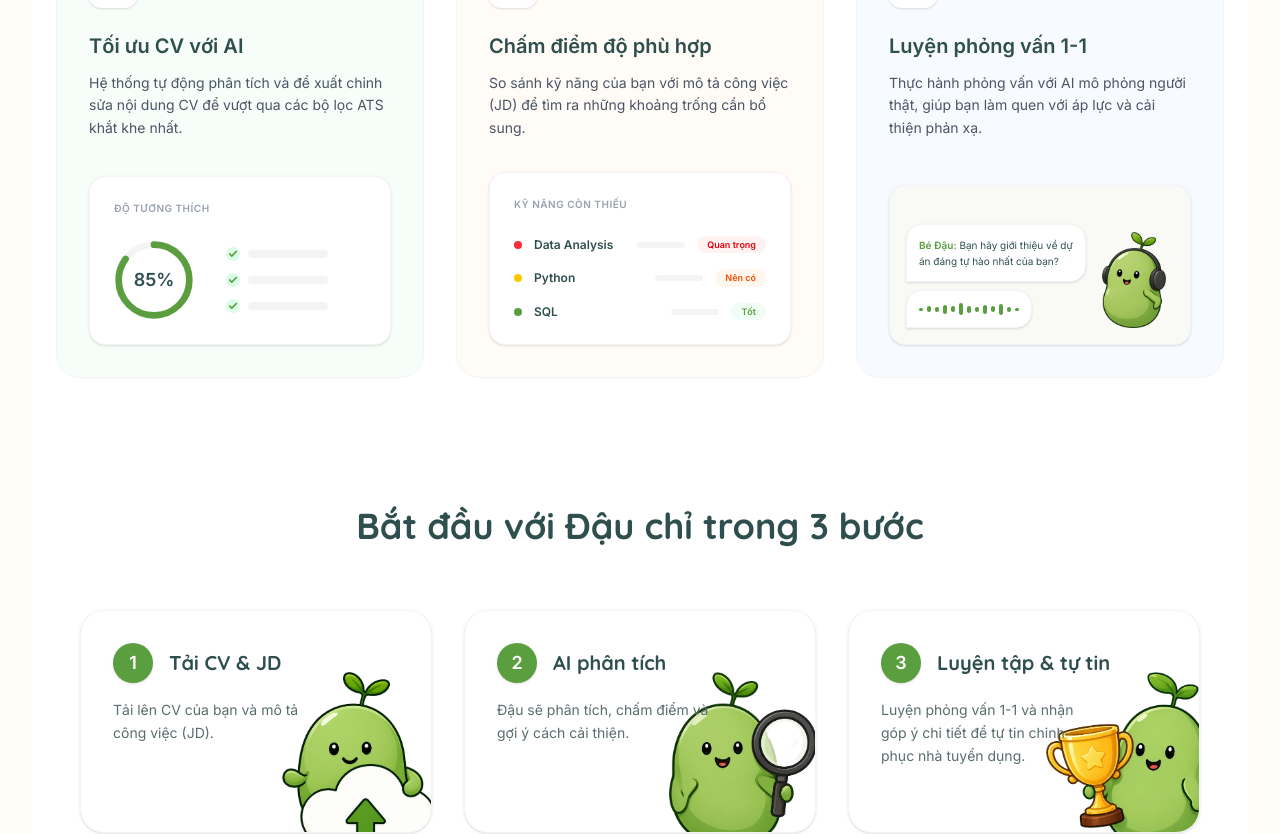
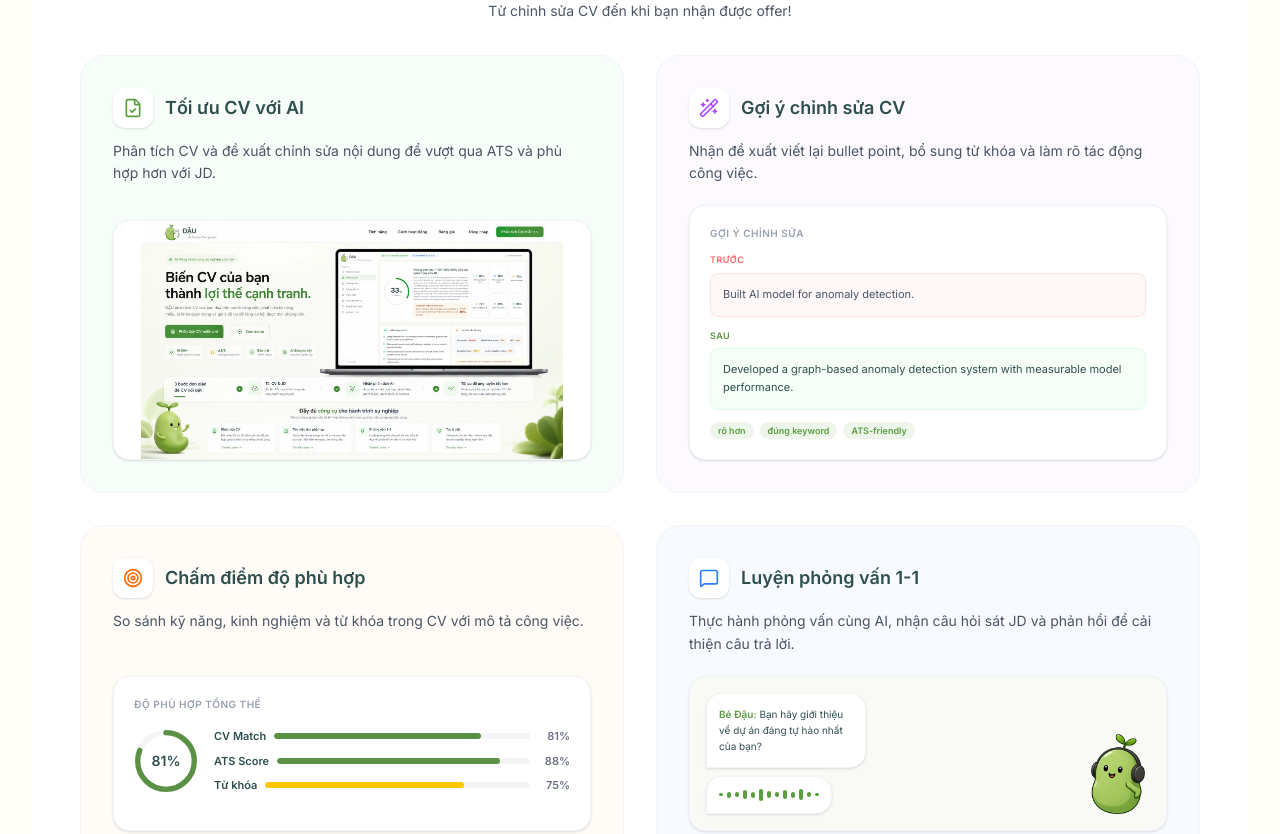
Before and after one commit to zamminhduy123/daucv, a Next.js app in the folder cv-fit-app/frontend/: page / in a window 1280 px wide. Shown: the part 2525-3359 px from the top of the page. Built offline with nearby package versions, Linux system fonts and the light colour scheme.

Commit message:
Fix: minor landing page issues

```diff
--- a/cv-fit-app/frontend/src/app/page.tsx
+++ b/cv-fit-app/frontend/src/app/page.tsx
@@ -6,6 +6,7 @@ import HowItWorksSection from "@/components/landing/HowItWorksSection";
 import CallToAction from "@/components/landing/CallToAction";
 import Footer from "@/components/landing/Footer";
 import { FAQSection } from "@/components/landing/FAQSection";
+import TrustSection from "@/components/landing/TrustSection";
 
 /**
  * Landing page — Server Component.
@@ -16,7 +17,8 @@ export default function LandingPage() {
   <main className="min-h-screen bg-(--bg) text-[#2F4F4F]">
       <LandingNavbar />
       <HeroSection />
-      <div className="bg-white mx-auto max-w-[95%] rounded-3xl -mt-12 z-100 relative p-0">
+      <TrustSection />
+      <div className="bg-white mx-auto max-w-[95%] rounded-3xl mt-0 z-100 relative p-0">
         <WhySection />
         <FeaturesSection />
         {/* <MockupSection /> */}
--- a/cv-fit-app/frontend/src/components/landing/FeaturesSection.tsx
+++ b/cv-fit-app/frontend/src/components/landing/FeaturesSection.tsx
@@ -1,32 +1,70 @@
-import React from 'react';
-import { FileCheck, Target, MessageSquare, Check } from 'lucide-react';
+import { FileCheck, Target, Wand2, MessageSquare } from 'lucide-react';
 import Image from 'next/image';
 
-export default function FeaturesSection() {
+/* ------------------------------------------------------------------ */
+/*  FeatureCard — reusable card component                             */
+/* ------------------------------------------------------------------ */
+
+interface FeatureCardProps {
+  icon: React.ReactNode;
+  title: string;
+  description: string;
+  visual: React.ReactNode;
+  bg: string;
+}
+
+function FeatureCard({ icon, title, description, visual, bg }: FeatureCardProps) {
   return (
-    <section id="tính-năng" className="max-w-7xl mx-auto px-6 py-12">
-      <div className="flex flex-col items-center justify-center mb-4">
-        <h2 className='font-heading font-bold text-[#2F4F4F] text-3xl md:text-4xl mb-4'>Đậu đồng hành với bạn mọi lúc</h2>
-        <p className='text-sm text-gray-600 leading-relaxed'>Từ chỉnh sửa CV đến khi bạn nhận được offer!</p>
+    <div className={`${bg} rounded-3xl p-6 sm:p-8 border border-gray-100 flex flex-col min-h-[280px] sm:min-h-[300px]`}>
+      {/* Header: icon + title */}
+      <div className="flex items-center gap-3 mb-3">
+        <div className="bg-white rounded-xl shadow-sm p-2 w-10 h-10 flex items-center justify-center flex-shrink-0">
+          {icon}
         </div>
-      <div className="grid grid-cols-1 lg:grid-cols-3 gap-8 items-stretch">
+        <h3 className="text-base sm:text-lg font-bold text-[#2F4F4F]">{title}</h3>
+      </div>
 
-        {/* Card 1: Tối ưu CV với AI */}
-        <div className="bg-green-50/50 rounded-3xl p-8 border border-gray-100 flex flex-col h-full">
-          <div className="bg-white rounded-xl shadow-sm p-2 w-12 h-12 flex items-center justify-center mb-6">
-            <FileCheck className="text-(--primary)" size={24} />
+      {/* Description */}
+      <p className="text-xs sm:text-sm text-gray-600 leading-relaxed mb-5">{description}</p>
+
+      {/* Visual — pushed to bottom */}
+      <div className="mt-auto">{visual}</div>
     </div>
-          <h3 className="text-xl font-bold text-[#2F4F4F] mb-3">Tối ưu CV với AI</h3>
-          <p className="text-sm text-gray-600 leading-relaxed mb-8">
-            Hệ thống tự động phân tích và đề xuất chỉnh sửa nội dung CV để vượt qua các bộ lọc ATS khắt khe nhất.
-          </p>
+  );
+}
 
-          {/* Inner Mockup 1 */}
-          <div className="mt-auto bg-white rounded-2xl p-6 shadow-sm border border-gray-100">
-            <p className="text-[10px] uppercase font-bold text-gray-400 mb-6 tracking-wider">Độ tương thích</p>
-            <div className="flex items-center gap-8">
-              {/* Circular Progress */}
-              <div className="relative w-20 h-20 flex-shrink-0">
+/* ------------------------------------------------------------------ */
+/*  Per-card visuals                                                  */
+/* ------------------------------------------------------------------ */
+
+function Card1Visual() {
+  return (
+    <div className="relative w-full rounded-2xl overflow-hidden shadow-sm border border-gray-100 bg-white">
+      <div className="relative w-full" style={{ paddingTop: '50%' }}>
+        <Image
+          src="/main.webp"
+          alt="CV Helper AI product preview — tối ưu CV"
+          fill
+          className="object-contain"
+          priority
+        />
+      </div>
+    </div>
+  );
+}
+
+function Card2Visual() {
+  const scores = [
+    { label: 'CV Match', value: 81, color: 'bg-[#5B9144]' },
+    { label: 'ATS Score', value: 88, color: 'bg-[#5B9144]' },
+    { label: 'Từ khóa', value: 75, color: 'bg-yellow-400' },
+  ];
+
+  return (
+    <div className="bg-white rounded-2xl p-5 shadow-sm border border-gray-100">
+      <p className="text-[10px] uppercase font-bold text-gray-400 mb-4 tracking-wider">Độ phù hợp tổng thể</p>
+      <div className="flex items-center gap-4 mb-4">
+        <div className="relative w-16 h-16 flex-shrink-0">
           <svg className="w-full h-full" viewBox="0 0 36 36">
             <path
               className="stroke-gray-100"
@@ -35,129 +73,173 @@ export default function FeaturesSection() {
               d="M18 2.0845 a 15.9155 15.9155 0 0 1 0 31.831 a 15.9155 15.9155 0 0 1 0 -31.831"
             />
             <path
-                    className="stroke-[var(--primary)]"
+              className="stroke-[#5B9144]"
               strokeWidth="3"
-                    strokeDasharray="85, 100"
+              strokeDasharray="81, 100"
               strokeLinecap="round"
               fill="none"
               d="M18 2.0845 a 15.9155 15.9155 0 0 1 0 31.831 a 15.9155 15.9155 0 0 1 0 -31.831"
             />
           </svg>
           <div className="absolute inset-0 flex items-center justify-center">
-                  <span className="text-lg font-bold text-[#2F4F4F]">85%</span>
+            <span className="text-sm font-bold text-[#2F4F4F]">81%</span>
           </div>
         </div>
-
-              {/* Checklist */}
-              <div className="flex flex-col gap-3 flex-1">
-                {[1, 2, 3].map((i) => (
-                  <div key={i} className="flex items-center gap-2">
-                    <div className="bg-green-100 rounded-full p-0.5">
-                      <Check size={10} className="text-(--primary)" strokeWidth={4} />
+        <div className="flex flex-col gap-2 flex-1">
+          {scores.map((s) => (
+            <div key={s.label} className="flex items-center justify-between gap-2">
+              <span className="text-[11px] font-semibold text-[#2F4F4F] whitespace-nowrap">{s.label}</span>
+              <div className="flex-1 h-1.5 bg-gray-100 rounded-full overflow-hidden">
+                <div
+                  className={`h-full rounded-full ${s.color}`}
+                  style={{ width: `${s.value}%` }}
+                />
               </div>
-                    <div className="bg-gray-100 rounded-full h-2 w-full max-w-[80px]"></div>
+              <span className="text-[11px] font-bold text-gray-500 w-8 text-right">{s.value}%</span>
             </div>
           ))}
         </div>
       </div>
     </div>
+  );
+}
+
+function Card3Visual() {
+  return (
+    <div className="bg-white rounded-2xl p-5 shadow-sm border border-gray-100">
+      <p className="text-[10px] uppercase font-bold text-gray-400 mb-3 tracking-wider">Gợi ý chỉnh sửa</p>
+
+      {/* Before */}
+      <div className="mb-3">
+        <div className="flex items-center gap-2 mb-1.5">
+          <span className="text-[9px] uppercase font-bold text-red-400 tracking-wider">Trước</span>
         </div>
-
-        {/* Card 2: Chấm điểm độ phù hợp */}
-        <div className="bg-orange-50/50 rounded-3xl p-8 border border-gray-100 flex flex-col h-full">
-          <div className="bg-white rounded-xl shadow-sm p-2 w-12 h-12 flex items-center justify-center mb-6">
-            <Target className="text-orange-500" size={24} />
-          </div>
-          <h3 className="text-xl font-bold text-[#2F4F4F] mb-3">Chấm điểm độ phù hợp</h3>
-          <p className="text-sm text-gray-600 leading-relaxed mb-8">
-            So sánh kỹ năng của bạn với mô tả công việc (JD) để tìm ra những khoảng trống cần bổ sung.
+        <div className="bg-red-50/60 rounded-lg p-3 border border-red-100">
+          <p className="text-[11px] text-gray-600 leading-relaxed">
+            Built AI model for anomaly detection.
           </p>
-
-          {/* Inner Mockup 2 */}
-          <div className="mt-auto bg-white rounded-2xl p-6 shadow-sm border border-gray-100">
-            <p className="text-[10px] uppercase font-bold text-gray-400 mb-6 tracking-wider">Kỹ năng còn thiếu</p>
-            <div className="flex flex-col gap-4">
-              {/* Skill Item 1 */}
-              <div className="flex items-center justify-between">
-                <div className="flex items-center gap-3">
-                  <div className="w-2 h-2 rounded-full bg-red-500"></div>
-                  <span className="text-xs font-semibold text-[#2F4F4F]">Data Analysis</span>
-                </div>
-                <div className="flex items-center gap-3">
-                  <div className="bg-gray-100 rounded-full h-1.5 w-12"></div>
-                  <span className="bg-red-50 text-red-600 px-2.5 py-0.5 rounded-full text-[9px] font-bold">Quan trọng</span>
-                </div>
-              </div>
-              {/* Skill Item 2 */}
-              <div className="flex items-center justify-between">
-                <div className="flex items-center gap-3">
-                  <div className="w-2 h-2 rounded-full bg-yellow-400"></div>
-                  <span className="text-xs font-semibold text-[#2F4F4F]">Python</span>
-                </div>
-                <div className="flex items-center gap-3">
-                  <div className="bg-gray-100 rounded-full h-1.5 w-12"></div>
-                  <span className="bg-orange-50 text-orange-600 px-2.5 py-0.5 rounded-full text-[9px] font-bold">Nên có</span>
-                </div>
-              </div>
-              {/* Skill Item 3 */}
-              <div className="flex items-center justify-between">
-                <div className="flex items-center gap-3">
-                  <div className="w-2 h-2 rounded-full bg-(--primary)"></div>
-                  <span className="text-xs font-semibold text-[#2F4F4F]">SQL</span>
-                </div>
-                <div className="flex items-center gap-3">
-                  <div className="bg-gray-100 rounded-full h-1.5 w-12"></div>
-                  <span className="bg-green-50 text-(--primary) px-2.5 py-0.5 rounded-full text-[9px] font-bold">Tốt</span>
-                </div>
-              </div>
-            </div>
         </div>
       </div>
 
-        {/* Card 3: Luyện phỏng vấn 1-1 */}
-        <div className="bg-blue-50/50 rounded-3xl p-8 border border-gray-100 flex flex-col h-full">
-          <div className="bg-white rounded-xl shadow-sm p-2 w-12 h-12 flex items-center justify-center mb-6">
-            <MessageSquare className="text-blue-500" size={24} />
+      {/* After */}
+      <div className="mb-3">
+        <div className="flex items-center gap-2 mb-1.5">
+          <span className="text-[9px] uppercase font-bold text-[#5B9144] tracking-wider">Sau</span>
         </div>
-          <h3 className="text-xl font-bold text-[#2F4F4F] mb-3">Luyện phỏng vấn 1-1</h3>
-          <p className="text-sm text-gray-600 leading-relaxed mb-8">
-            Thực hành phỏng vấn với AI mô phỏng người thật, giúp bạn làm quen với áp lực và cải thiện phản xạ.
+        <div className="bg-green-50/60 rounded-lg p-3 border border-green-100">
+          <p className="text-[11px] text-[#2F4F4F] leading-relaxed">
+            Developed a graph-based anomaly detection system with measurable model performance.
           </p>
+        </div>
+      </div>
 
-          {/* Inner Mockup 3 */}
-          <div className="mt-auto bg-[#F9FAF6] rounded-2xl p-4 shadow-sm border border-gray-100 relative min-h-[160px] flex items-end justify-between overflow-hidden">
+      {/* Tags */}
+      <div className="flex flex-wrap gap-1.5">
+        {['rõ hơn', 'đúng keyword', 'ATS-friendly'].map((tag) => (
+          <span
+            key={tag}
+            className="text-[9px] font-semibold bg-[var(--primary)]/10 text-[var(--primary)] px-2 py-0.5 rounded-full"
+          >
+            {tag}
+          </span>
+        ))}
+      </div>
+    </div>
+  );
+}
+
+function Card4Visual() {
+  return (
+    <div className="bg-[#F9FAF6] rounded-2xl p-4 shadow-sm border border-gray-100 relative min-h-[140px] flex items-end justify-between overflow-hidden">
       <div className="flex flex-col gap-2 flex-1 z-10">
         {/* Chat Bubble 1: Text */}
-              <div className="p-3 bg-white border border-gray-100 rounded-2xl rounded-bl-none shadow-sm max-w-[180px]">
+        <div className="p-3 bg-white border border-gray-100 rounded-2xl rounded-bl-none shadow-sm max-w-[160px]">
           <p className="text-[10px] text-[#2F4F4F] leading-relaxed">
-                  <span className="font-bold text-(--primary)">Bé Đậu:</span> Bạn hãy giới thiệu về dự án đáng tự hào nhất của bạn?
+            <span className="font-bold text-[var(--primary)]">Bé Đậu:</span> Bạn hãy giới thiệu về dự án đáng tự hào nhất của bạn?
           </p>
         </div>
 
         {/* Chat Bubble 2: Waveform */}
-              <div className="p-3 bg-white border border-gray-100 rounded-2xl rounded-bl-none shadow-sm w-fit flex items-center gap-1 min-w-[120px]">
+        <div className="p-3 bg-white border border-gray-100 rounded-2xl rounded-bl-none shadow-sm w-fit flex items-center gap-1 min-w-[100px]">
           {[2, 4, 3, 6, 4, 8, 5, 3, 6, 4, 7, 3, 2].map((h, i) => (
             <div
               key={i}
-                    className="w-1 bg-(--primary) rounded-full"
+              className="w-1 bg-[var(--primary)] rounded-full"
               style={{ height: `${h * 1.5}px` }}
-                  ></div>
+            />
           ))}
         </div>
       </div>
 
       {/* Mascot Image */}
-            <div className="relative w-24 h-24 -mr-2 flex-shrink-0">
+      <div className="relative w-20 h-20 -mr-2 flex-shrink-0">
         <Image
           src="/call.webp"
-                alt="Mascot with headphones"
+          alt="Bé Đậu luyện phỏng vấn"
           fill
           className="object-contain"
         />
       </div>
     </div>
+  );
+}
+
+/* ------------------------------------------------------------------ */
+/*  Feature data                                                      */
+/* ------------------------------------------------------------------ */
+
+const FEATURES = [
+  {
+    icon: <FileCheck className="text-[var(--primary)]" size={20} />,
+    title: 'Tối ưu CV với AI',
+    description: 'Phân tích CV và đề xuất chỉnh sửa nội dung để vượt qua ATS và phù hợp hơn với JD.',
+    visual: <Card1Visual />,
+    bg: 'bg-green-50/50',
+  },
+    {
+    icon: <Wand2 className="text-purple-500" size={20} />,
+    title: 'Gợi ý chỉnh sửa CV',
+    description: 'Nhận đề xuất viết lại bullet point, bổ sung từ khóa và làm rõ tác động công việc.',
+    visual: <Card3Visual />,
+    bg: 'bg-purple-50/50',
+  },
+  {
+    icon: <Target className="text-orange-500" size={20} />,
+    title: 'Chấm điểm độ phù hợp',
+    description: 'So sánh kỹ năng, kinh nghiệm và từ khóa trong CV với mô tả công việc.',
+    visual: <Card2Visual />,
+    bg: 'bg-orange-50/50',
+  },
+
+  {
+    icon: <MessageSquare className="text-blue-500" size={20} />,
+    title: 'Luyện phỏng vấn 1-1',
+    description: 'Thực hành phỏng vấn cùng AI, nhận câu hỏi sát JD và phản hồi để cải thiện câu trả lời.',
+    visual: <Card4Visual />,
+    bg: 'bg-blue-50/50',
+  },
+];
+
+/* ------------------------------------------------------------------ */
+/*  Section                                                           */
+/* ------------------------------------------------------------------ */
+
+export default function FeaturesSection() {
+  return (
+    <section id="tính-năng" className="max-w-7xl mx-auto px-4 sm:px-6 lg:px-12 py-12">
+      <div className="flex flex-col items-center justify-center mb-8">
+        <h2 className="font-heading font-bold text-[#2F4F4F] text-3xl md:text-4xl mb-4">
+          Đậu đồng hành với bạn mọi lúc
+        </h2>
+        <p className="text-sm text-gray-600 leading-relaxed">
+          Từ chỉnh sửa CV đến khi bạn nhận được offer!
+        </p>
       </div>
 
+      <div className="grid grid-cols-1 md:grid-cols-2 gap-6 lg:gap-8">
+        {FEATURES.map((f) => (
+          <FeatureCard key={f.title} {...f} />
+        ))}
       </div>
     </section>
   );
--- /dev/null
+++ b/cv-fit-app/frontend/src/components/landing/TrustSection.tsx
@@ -0,0 +1,16 @@
+import { CheckCircle2 } from "lucide-react";
+
+export default function TrustSection() {
+  return (
+    <section className="max-w-7xl mx-auto px-4 sm:px-6 lg:px-12 py-8">
+      <div className="flex flex-col sm:flex-row items-center justify-center gap-4 sm:gap-8 text-sm text-[#5A6D6D] font-medium">
+        <span className="flex items-center gap-2">
+          <CheckCircle2 size={16} className="text-[var(--primary)]" /> Hoàn toàn miễn phí
+        </span>
+        <span className="flex items-center gap-2">
+          <CheckCircle2 size={16} className="text-[var(--primary)]" /> Không lưu trữ dữ liệu người dùng
+        </span>
+      </div>
+    </section>
+  );
+}
--- a/cv-fit-app/frontend/src/components/landing/WhySection.tsx
+++ b/cv-fit-app/frontend/src/components/landing/WhySection.tsx
@@ -33,7 +33,7 @@ export default function WhySection() {
             <div className="mt-7 rounded-3xl border border-[#F5CEC6] bg-white/85 p-5 flex items-center gap-3 shadow-[0_4px_20px_rgba(240,91,66,0.08)]">
               <ArrowRight className="w-6 h-6 mt-0.5 text-[#F05B42] shrink-0" />
               <p className="text-sm font-bold text-[#D8482E] leading-snug">
-                Tối ưu CV theo từng JD giúp tăng 300% cơ hội qua vòng hồ sơ.
+                Tối ưu CV theo từng JD giúp tăng đáng kể cơ hội qua vòng hồ sơ.
               </p>
             </div>
           </CardContent>
```
Also changed, not shown: cv-fit-app/frontend/src/components/landing/HeroSection.tsx (+1 -10 lines), cv-fit-app/frontend/public/main.webp (added). Lines whose indentation alone changed are shown as unchanged.
